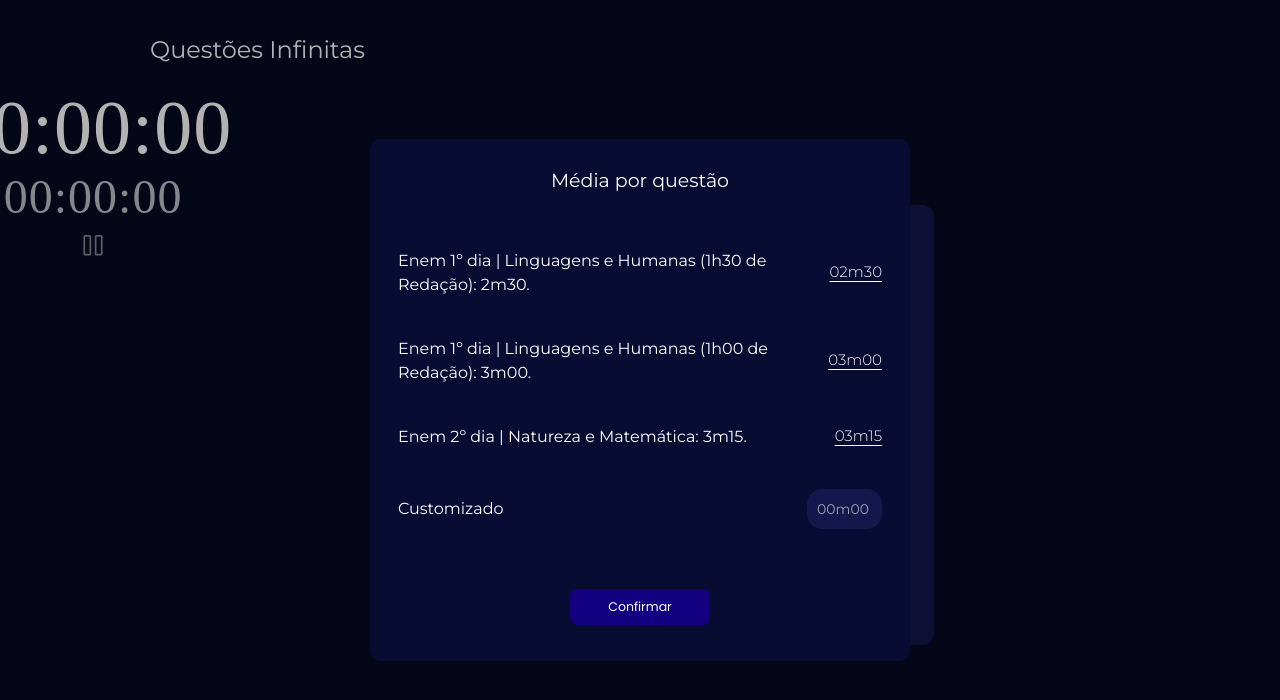
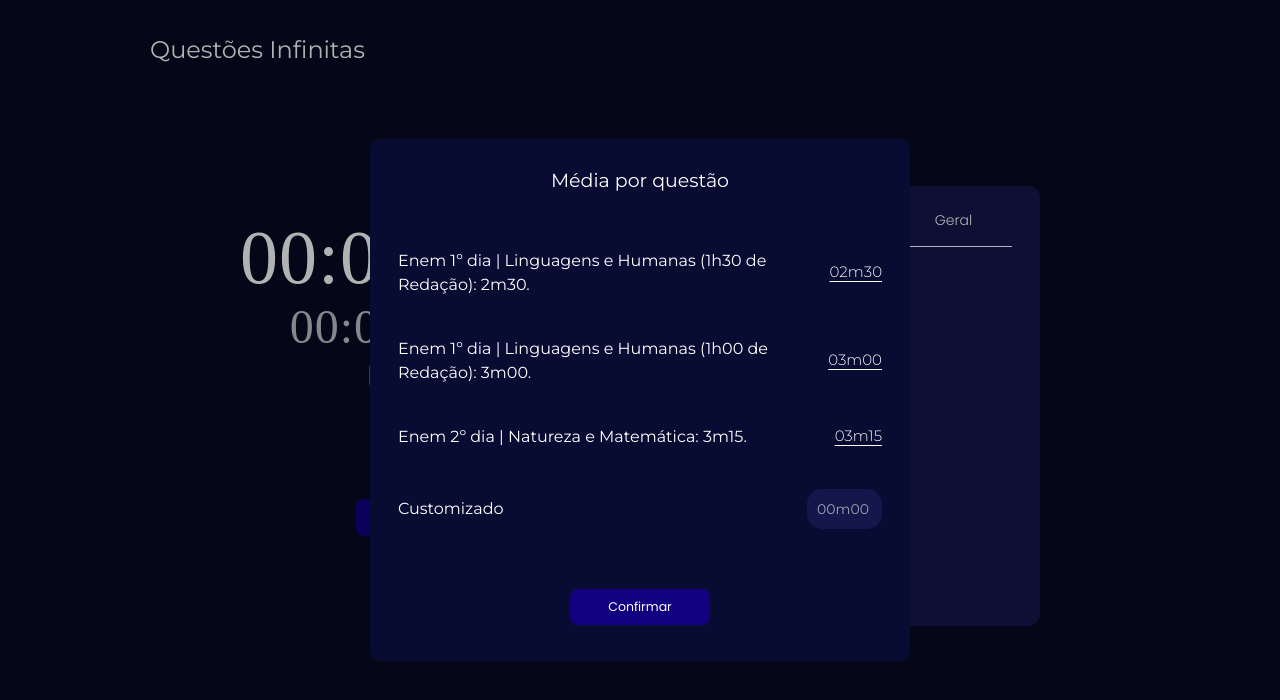
Before and after one commit to HenriqueSenaDev/enem-timer, a React (Vite) app: page /questions/infinity in a window 1280 px wide. Shown: the top 700 px of the page. Built offline with nearby package versions, Linux system fonts and the light colour scheme.

Commit message:
hotfix/ui: TimerArea tailwindcss and style

```diff
--- a/src/pages/questions/components/timer-area/index.tsx
+++ b/src/pages/questions/components/timer-area/index.tsx
@@ -5,7 +5,6 @@ import { useEffect, useRef } from 'react';
 import TimeTable from './components/timetable';
 import Button from '../../../../components/button';
 import Timer from './components/timer';
-import './styles.css';
 
 interface IProps {
   milisPerQuestion: number;
@@ -125,7 +124,7 @@ function TimerArea({
   }, [timerState.isRunning, timerState.isPaused]);
 
   return (
-    <div className='timer-area'>
+    <div className='flex flex-col items-center justify-between px-5 pt-[38px] flex-1 relative w-full max-w-[300px] lg:justify-center lg:p-0 lg:max-h-[400px] lg:my-auto lg:max-w-[800px]'>
       <Timer
         currentMilis={timerState.currentMilis}
         overaalMilis={timerState.overallMilis}
@@ -139,10 +138,10 @@ function TimerArea({
         isTimeHidden={isTimeHidden}
       />
 
-      <div className='timer-buttons'>
+      <div className='w-full flex items-center justify-center lg:absolute lg:bottom-0 lg:left-0 lg:max-w-[372px] lg:h-[150px]'>
         {timerState.isRunning ? (
-          <div className='timer-options-area'>
-            <div className='options-row'>
+          <div className='w-full flex flex-col items-center gap-[26px] lg:max-w-[320px]'>
+            <div className='w-full flex items-center justify-center gap-6'>
               <Button
                 text='Resetar questão'
                 shortcut='R'
@@ -156,7 +155,7 @@ function TimerArea({
               />
             </div>
 
-            <div className='options-row'>
+            <div className='w-full flex items-center justify-center gap-6'>
               <Button
                 text={`${isTimeHidden ? 'Revelar' : 'Esconder'} tempo`}
                 shortcut='T'
--- a/src/pages/questions/components/timer-area/styles.css
+++ /dev/null
@@ -1,58 +0,0 @@
-
-
-.timer-area {
-  display: flex;
-  flex-direction: column;
-  align-items: center;
-  justify-content: space-between;
-  padding: 38px 20px 0 20px;
-  flex: 1;
-  position: relative;
-  width: 100%;
-  max-width: 320px;
-}
-
-.timer-buttons {
-  width: 100%;
-  display: flex;
-  align-items: center;
-  justify-content: center;
-}
-
-.timer-options-area {
-  width: 100%;
-  display: flex;
-  flex-direction: column;
-  align-items: center;
-  gap: 26px;
-}
-
-.options-row {
-  width: 100%;
-  display: flex;
-  align-items: center;
-  justify-content: center;
-  gap: 25px;
-}
-
-@media(min-height: 950px) {
-  .timer-area {
-    padding: 10vh 32px;
-  }
-}
-
-@media(min-width: 992px) {
-  .timer-area {
-    transform: translateX(-20%);
-    justify-content: center;
-    max-width: unset;
-  }
-
-  .timer-buttons {
-    margin-top: 5%;
-  }
-
-  .timer-options-area {
-    max-width: 320px;
-  }
-}
```
